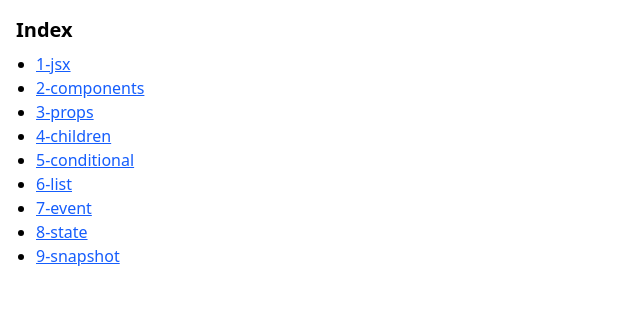
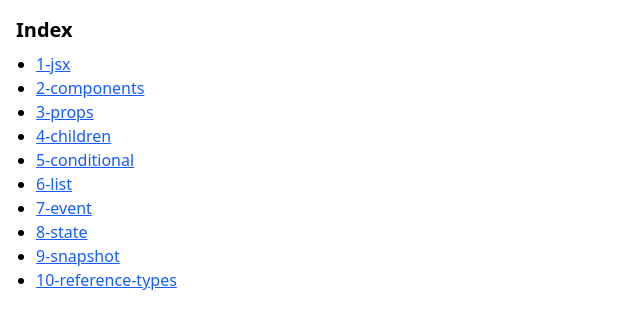
Before and after one commit to nakorncode/workshop, a React (Vite) app in the folder react/: page / in a window 1280 px wide. Shown: the top 328 px of the page, without its empty margins (0-640 px from the left). Built offline with nearby package versions, Linux system fonts and the light colour scheme.

Commit message:
feat: add 10-reference-types route and update index with new link

```diff
--- a/react/src/routeTree.gen.ts
+++ b/react/src/routeTree.gen.ts
@@ -17,6 +17,7 @@ import { Route as R5ConditionalRouteImport } from './routes/5-conditional'
 import { Route as R4ChildrenRouteImport } from './routes/4-children'
 import { Route as R3PropsRouteImport } from './routes/3-props'
 import { Route as R2ComponentsRouteImport } from './routes/2-components'
+import { Route as R10ReferenceTypesRouteImport } from './routes/10-reference-types'
 import { Route as R1JsxRouteImport } from './routes/1-jsx'
 import { Route as IndexRouteImport } from './routes/index'
 
@@ -60,6 +61,11 @@ const R2ComponentsRoute = R2ComponentsRouteImport.update({
   path: '/2-components',
   getParentRoute: () => rootRouteImport,
 } as any)
+const R10ReferenceTypesRoute = R10ReferenceTypesRouteImport.update({
+  id: '/10-reference-types',
+  path: '/10-reference-types',
+  getParentRoute: () => rootRouteImport,
+} as any)
 const R1JsxRoute = R1JsxRouteImport.update({
   id: '/1-jsx',
   path: '/1-jsx',
@@ -74,6 +80,7 @@ const IndexRoute = IndexRouteImport.update({
 export interface FileRoutesByFullPath {
   '/': typeof IndexRoute
   '/1-jsx': typeof R1JsxRoute
+  '/10-reference-types': typeof R10ReferenceTypesRoute
   '/2-components': typeof R2ComponentsRoute
   '/3-props': typeof R3PropsRoute
   '/4-children': typeof R4ChildrenRoute
@@ -86,6 +93,7 @@ export interface FileRoutesByFullPath {
 export interface FileRoutesByTo {
   '/': typeof IndexRoute
   '/1-jsx': typeof R1JsxRoute
+  '/10-reference-types': typeof R10ReferenceTypesRoute
   '/2-components': typeof R2ComponentsRoute
   '/3-props': typeof R3PropsRoute
   '/4-children': typeof R4ChildrenRoute
@@ -99,6 +107,7 @@ export interface FileRoutesById {
   __root__: typeof rootRouteImport
   '/': typeof IndexRoute
   '/1-jsx': typeof R1JsxRoute
+  '/10-reference-types': typeof R10ReferenceTypesRoute
   '/2-components': typeof R2ComponentsRoute
   '/3-props': typeof R3PropsRoute
   '/4-children': typeof R4ChildrenRoute
@@ -113,6 +122,7 @@ export interface FileRouteTypes {
   fullPaths:
     | '/'
     | '/1-jsx'
+    | '/10-reference-types'
     | '/2-components'
     | '/3-props'
     | '/4-children'
@@ -125,6 +135,7 @@ export interface FileRouteTypes {
   to:
     | '/'
     | '/1-jsx'
+    | '/10-reference-types'
     | '/2-components'
     | '/3-props'
     | '/4-children'
@@ -137,6 +148,7 @@ export interface FileRouteTypes {
     | '__root__'
     | '/'
     | '/1-jsx'
+    | '/10-reference-types'
     | '/2-components'
     | '/3-props'
     | '/4-children'
@@ -150,6 +162,7 @@ export interface FileRouteTypes {
 export interface RootRouteChildren {
   IndexRoute: typeof IndexRoute
   R1JsxRoute: typeof R1JsxRoute
+  R10ReferenceTypesRoute: typeof R10ReferenceTypesRoute
   R2ComponentsRoute: typeof R2ComponentsRoute
   R3PropsRoute: typeof R3PropsRoute
   R4ChildrenRoute: typeof R4ChildrenRoute
@@ -218,6 +231,13 @@ declare module '@tanstack/react-router' {
       preLoaderRoute: typeof R2ComponentsRouteImport
       parentRoute: typeof rootRouteImport
     }
+    '/10-reference-types': {
+      id: '/10-reference-types'
+      path: '/10-reference-types'
+      fullPath: '/10-reference-types'
+      preLoaderRoute: typeof R10ReferenceTypesRouteImport
+      parentRoute: typeof rootRouteImport
+    }
     '/1-jsx': {
       id: '/1-jsx'
       path: '/1-jsx'
@@ -238,6 +258,7 @@ declare module '@tanstack/react-router' {
 const rootRouteChildren: RootRouteChildren = {
   IndexRoute: IndexRoute,
   R1JsxRoute: R1JsxRoute,
+  R10ReferenceTypesRoute: R10ReferenceTypesRoute,
   R2ComponentsRoute: R2ComponentsRoute,
   R3PropsRoute: R3PropsRoute,
   R4ChildrenRoute: R4ChildrenRoute,
--- /dev/null
+++ b/react/src/routes/10-reference-types.tsx
@@ -0,0 +1,45 @@
+import { createFileRoute } from '@tanstack/react-router'
+import { useState } from 'react'
+
+export const Route = createFileRoute('/10-reference-types')({
+  component: RouteComponent,
+})
+
+function RouteComponent() {
+  const [todo, setTodo] = useState<string[]>([])
+  const [todoText, setTodoText] = useState<string>('')
+  function incorrectAddTodo() {
+    todo.push(todoText)
+    // ❌ เพิ่มข้อมูลได้ แต่จะไม่ Re-render เพราะ todo set reference type todo ซ้ำ
+    setTodo(todo)
+    // ⚠️ แต่ดูผิวเผินแล้วเราจะยังเห็นผลลัพธ์ถูกต้องปกติ เพราะ clearText() มีการ set new state
+    // เลยทำให้เกิดเงื่อนไขการ Re-render แต่ถ้าลอง Comment บรรทัดล่างออก จะพบว่ามีปัญหาข้อมูลไม่อัปเดต
+    clearText()
+  }
+  function correctAddTodo() {
+    // ✅ ต้องทำการ Copied by Value ของ Array แยกออกมา ทำให้เหมือนมีการป้อนข้อมูลใหม่
+    setTodo([...todo, todoText])
+    clearText()
+  }
+  function clearText() {
+    setTodoText('')
+  }
+  return (
+    <div>
+      <h1 className="text-lg font-bold">Todo List</h1>
+      <ul className="list-disc pl-5 mt-1">
+        {todo.map((item, index) => (
+          <li key={index}>{item}</li>
+        ))}
+      </ul>
+
+      <div className="my-2">
+        <input type="text" value={todoText} onChange={(e) => setTodoText(e.target.value)} placeholder="Add a todo"  className="border border-gray-300 px-2 py-1 rounded"/>
+        <p className="text-sm text-gray-500">Text length: {todoText.length}</p>
+      </div>
+
+      <button type="button" onClick={incorrectAddTodo} className="mr-1 bg-blue-600 hover:bg-blue-700 text-white py-1 px-3 rounded cursor-pointer">Add (Incorrect)</button>
+      <button type="button" onClick={correctAddTodo} className="bg-blue-600 hover:bg-blue-700 text-white py-1 px-3 rounded cursor-pointer">Add (Correct)</button>
+    </div>
+  )
+}
--- a/react/src/routes/index.tsx
+++ b/react/src/routes/index.tsx
@@ -18,6 +18,7 @@ function App() {
         <li><a href="/7-event" className="underline text-blue-600">7-event</a></li>
         <li><a href="/8-state" className="underline text-blue-600">8-state</a></li>
         <li><a href="/9-snapshot" className="underline text-blue-600">9-snapshot</a></li>
+        <li><a href="/10-reference-types" className="underline text-blue-600">10-reference-types</a></li>
       </ul>
     </>
   )
```
